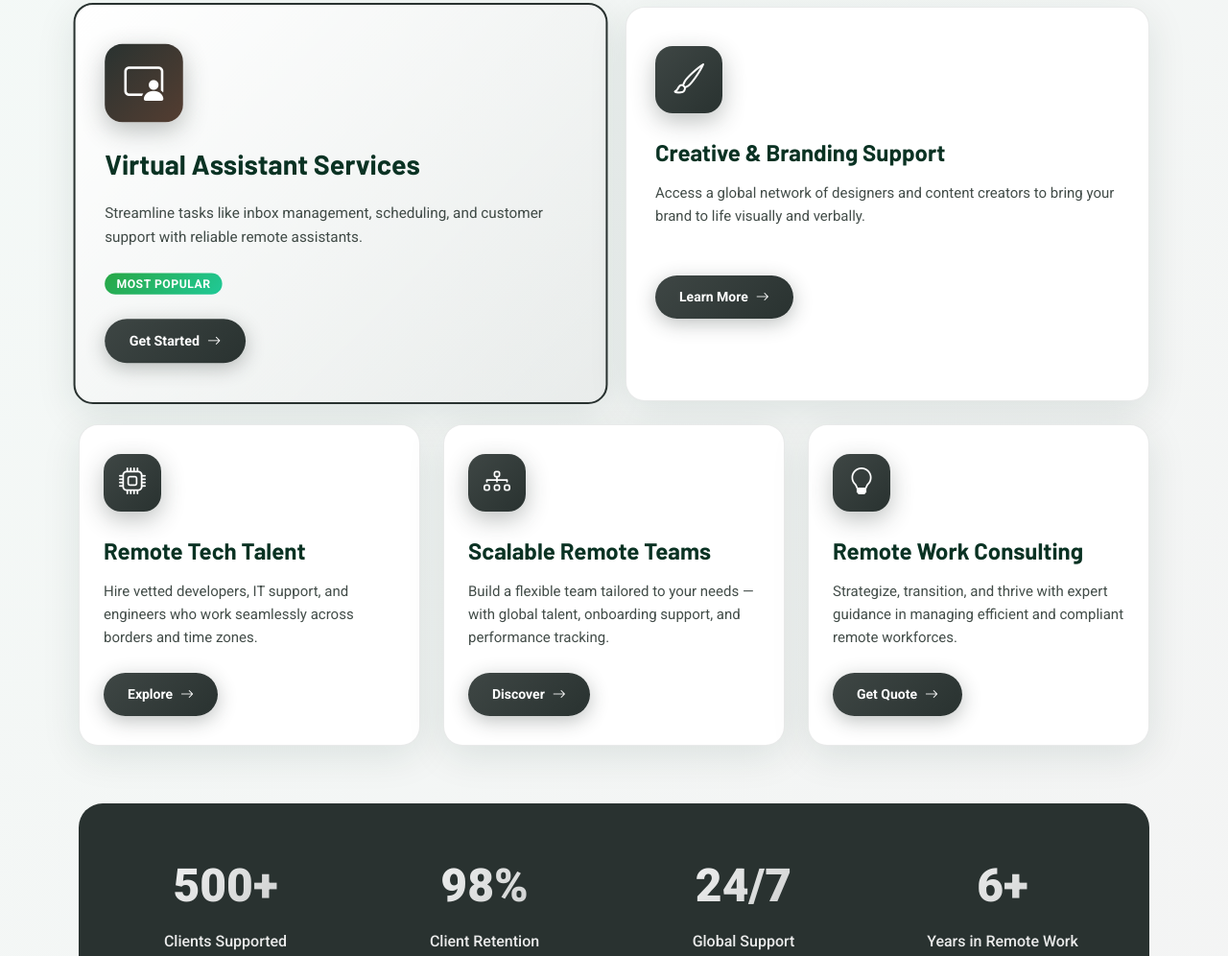
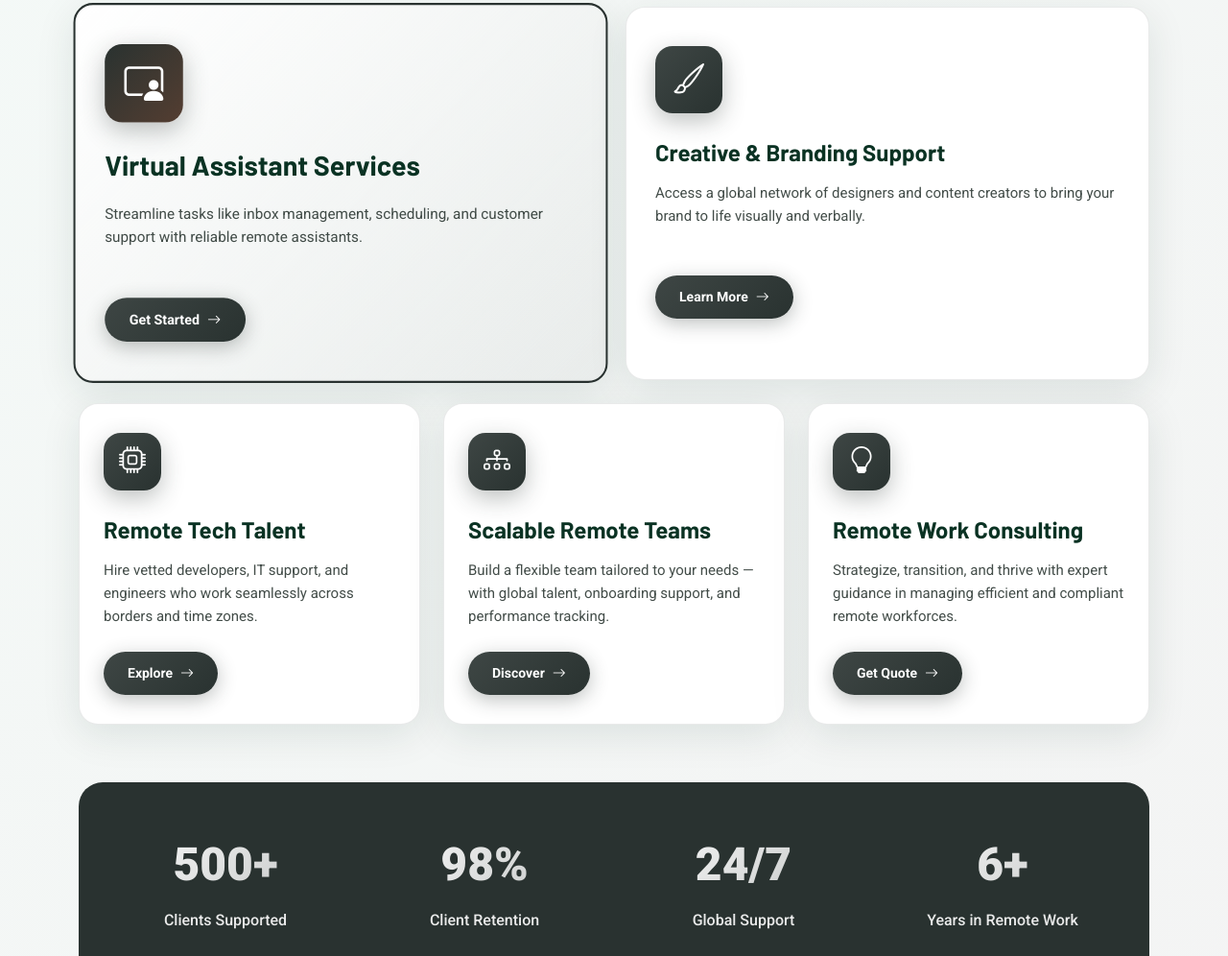
Before and after one commit to Emmanuel-kipngeno/thrive-remote-, a plain HTML site: page index.html in a window 1280 px wide. Shown: the part 6261-7257 px from the top of the page at 96% size. Drawn offline with nearby package versions, Linux system fonts and the light colour scheme.

```diff
--- a/index.html
+++ b/index.html
@@ -1140,7 +1140,7 @@
           <h3><a href="service-details.html">Virtual Assistant Services</a></h3>
           <p>Streamline tasks like inbox management, scheduling, and customer support with reliable remote assistants.</p>
           <div class="service-meta">
-            <span class="badge popular">Most Popular</span>
+            <!-- <span class="badge popular">Most Popular</span> -->
             <!-- <span class="price">Starting at $799</span> -->
           </div>
           <a href="service-details.html" class="btn-cta">
```
